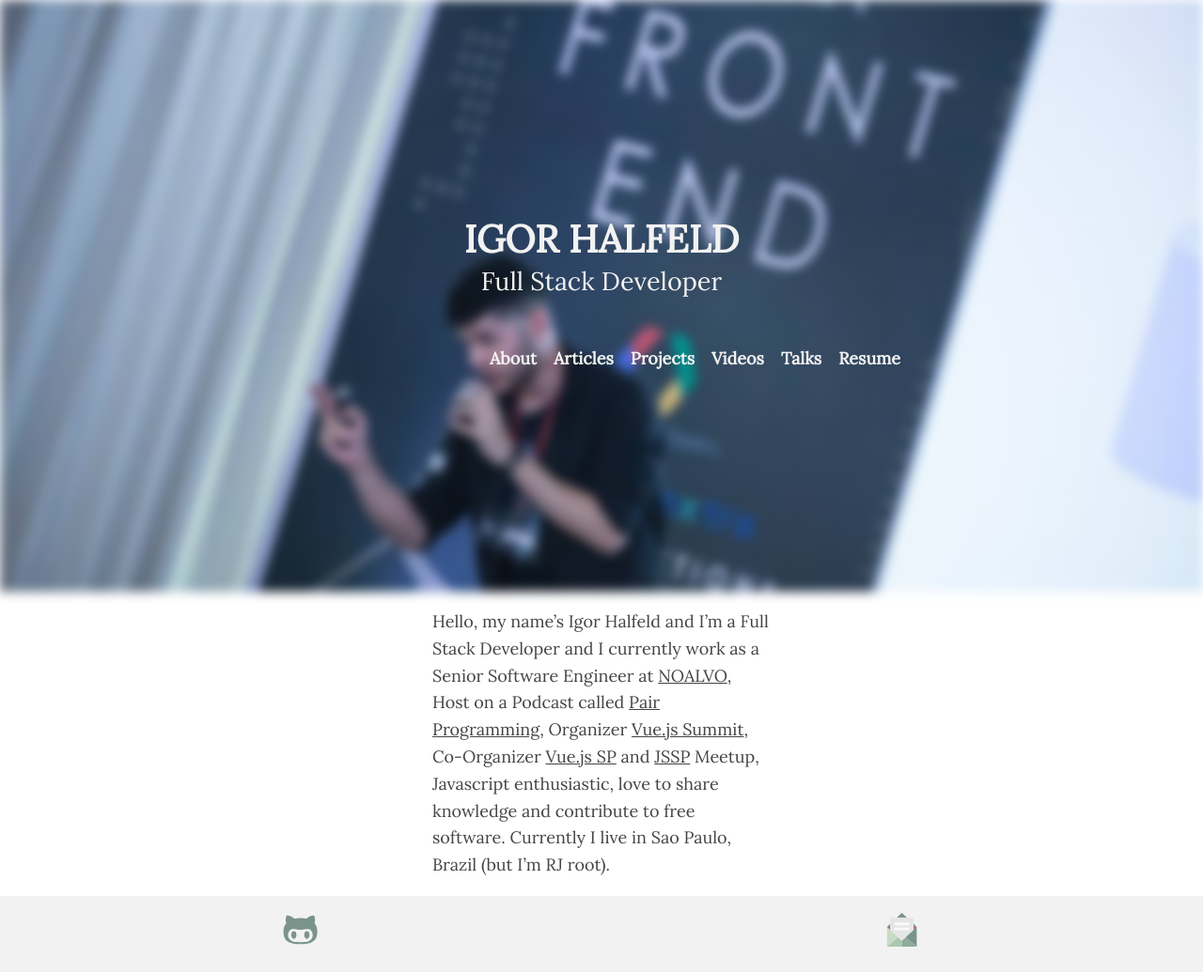
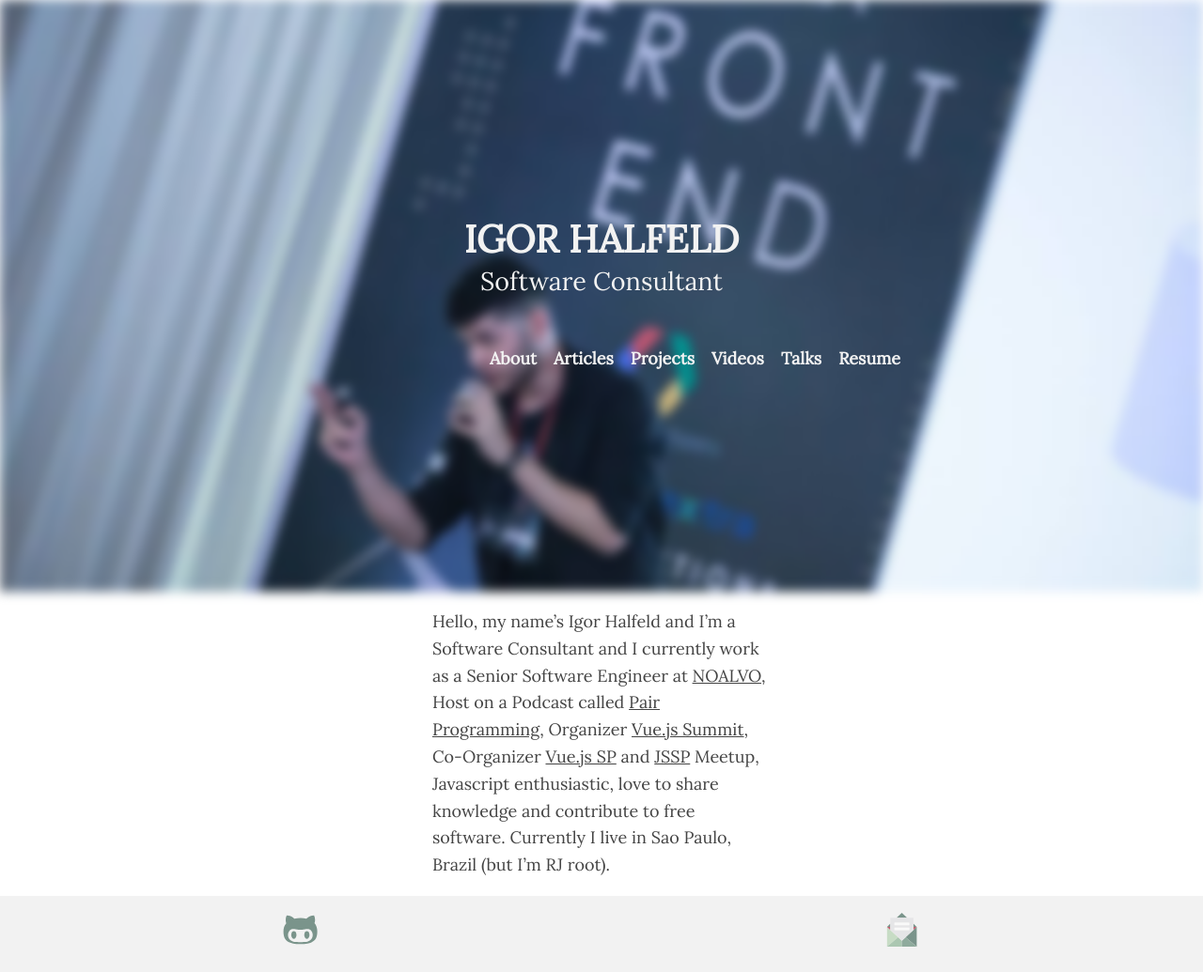
Before and after one commit to Halfeld/website, a Jekyll site: the page built from index.md, in a window 1280 px wide. Shown: the whole page at 94% size. Built offline with Jekyll 4.4.1, drawn with Linux system fonts in a browser that asks for light colours; comment, search, counter and statistics services are not loaded.

Commit message:
Change desc

```diff
--- a/_config.yml
+++ b/_config.yml
@@ -9,10 +9,10 @@
     title: Uploads
     output: true
 email: igor@devstacks.com.br
-description: 'Full Stack Developer'
+description: 'Software Consultant'
 baseurl: ''
 url: http://igorhalfeld.github.io
-github_username: halfeld
+github_username: igorhalfeld
 markdown: kramdown
 links:
 - title: About
```
